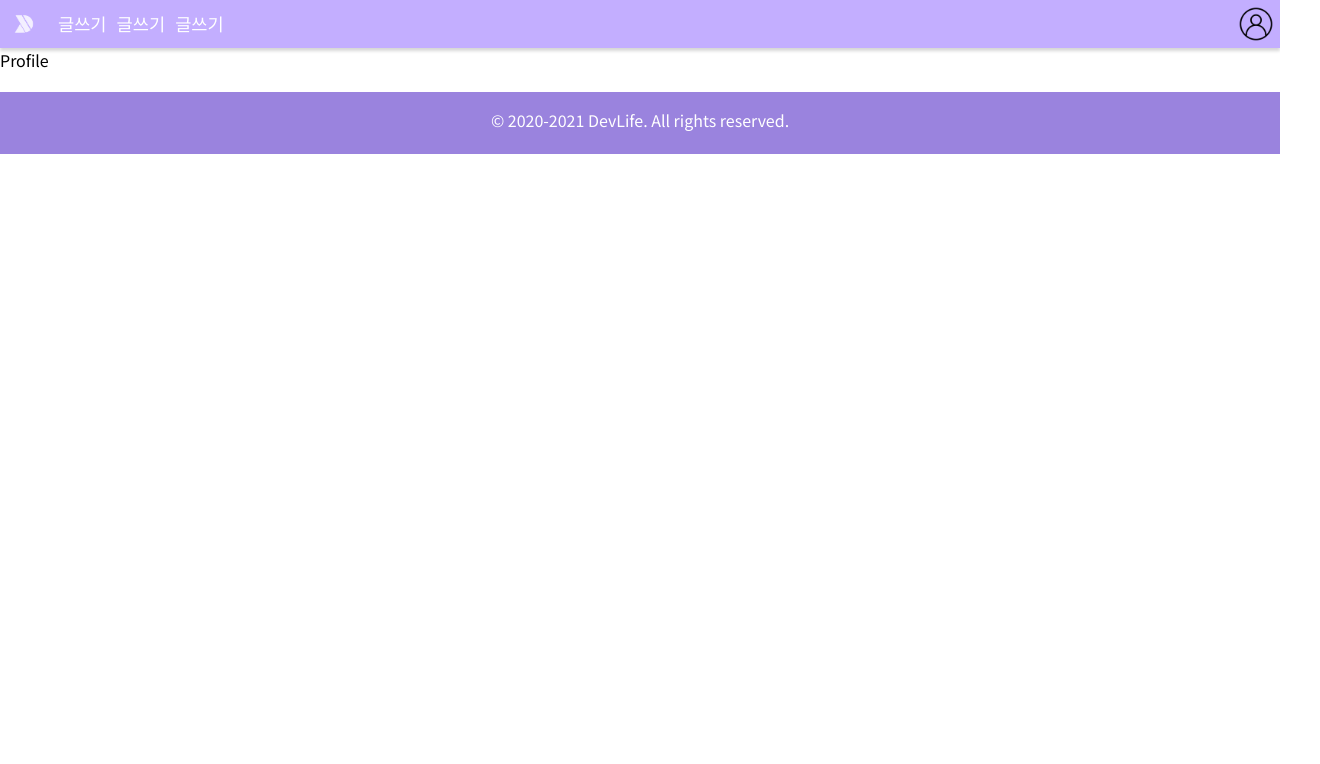
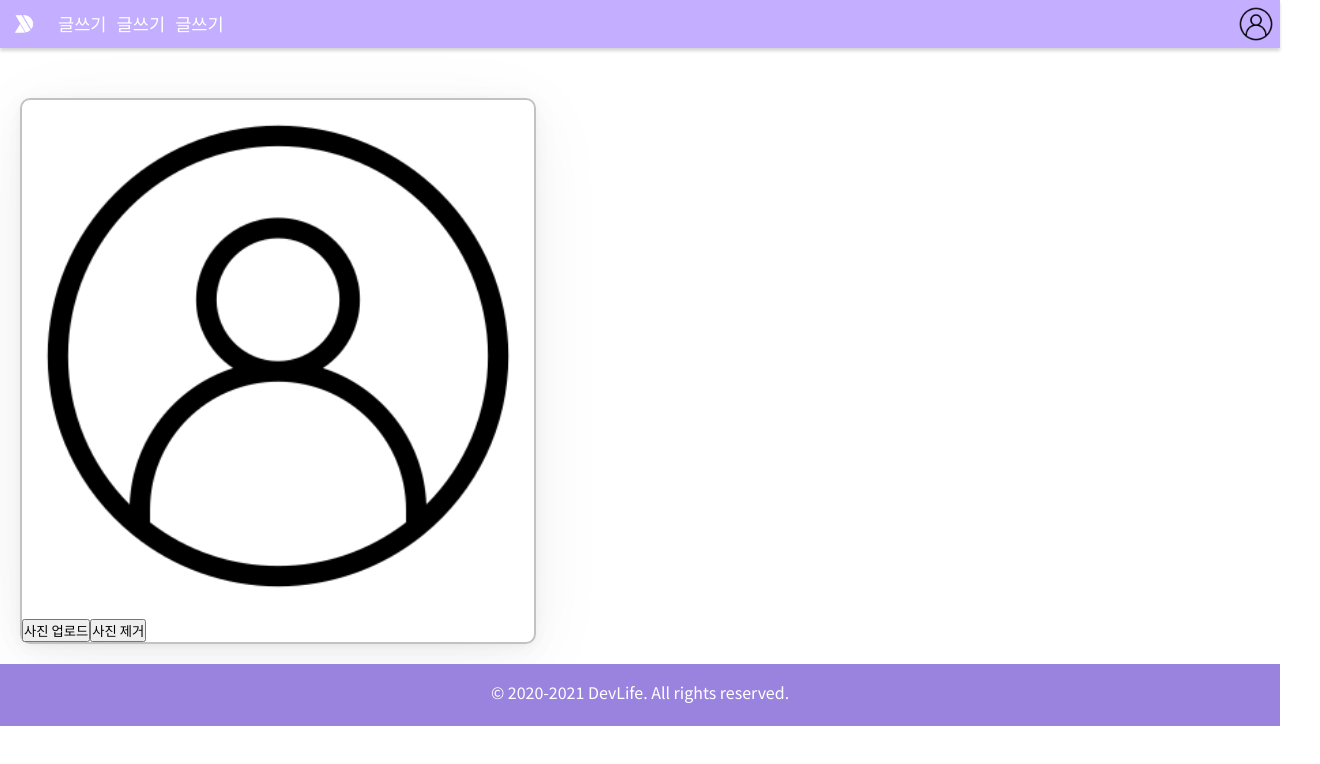
Before and after one commit to 5tarlight/devpub-frontend, a React (Create React App) app: page /profile in a window 1280 px wide. Shown: the top 764 px of the page, 1320 px wide, since content can reach past the window. Built offline with nearby package versions, Linux system fonts and the light colour scheme; what redux-pender would draw is missing.

Commit message:
temp image and profile view

```diff
--- /dev/null
+++ b/src/components/profile/ProfileInfo/ProfileInfo.scss
@@ -0,0 +1,19 @@
+.profile-template {
+  width: 100%;
+  height: 100%;
+  padding: 50px 20px 0px;
+
+  .picture-box {
+    border: #c2c2c2 2px solid;
+    width: 512px;
+    justify-content: center;
+    border-radius: 10px;
+
+    box-shadow: 0 0.4px 2.2px rgba(0, 0, 0, 0.007),
+    0 1px 5.3px rgba(0, 0, 0, 0.014),
+    0 1.9px 10px rgba(0, 0, 0, 0.019),
+    0 3.4px 17.9px rgba(0, 0, 0, 0.024),
+    0 6.3px 33.4px rgba(0, 0, 0, 0.03),
+    0 15px 80px rgba(0, 0, 0, 0.05);
+  }
+}
--- /dev/null
+++ b/src/components/profile/ProfileInfo/ProfileInfo.tsx
@@ -0,0 +1,25 @@
+import React from 'react';
+import styles from './ProfileInfo.scss';
+import classNames from 'classnames/bind';
+import unknownProfile from '../../Header/HeaderProfile/unknwon.png';
+
+const cx = classNames.bind(styles);
+
+const ProfileInfo = () => {
+  return (
+    <div>
+      <div className={cx('profile-template')}>
+        <div className={cx('picture-box')}>
+          <img src={unknownProfile} width={'512px'} height={'512px'} alt={''} />
+          <button>사진 업로드</button>
+          <button>사진 제거</button>
+        </div>
+      </div>
+      <div className={cx('profile-info')}>
+        {localStorage.getItem('displayedName')}
+      </div>
+    </div>
+  );
+};
+
+export default ProfileInfo;
--- a/src/pages/Profile.tsx
+++ b/src/pages/Profile.tsx
@@ -1,7 +1,8 @@
 import React from 'react';
+import ProfileInfo from '../components/profile/ProfileInfo/ProfileInfo';
 
 const Profile = () => {
-  return <div>Profile</div>;
+  return <ProfileInfo />;
 };
 
 export default Profile;
```
